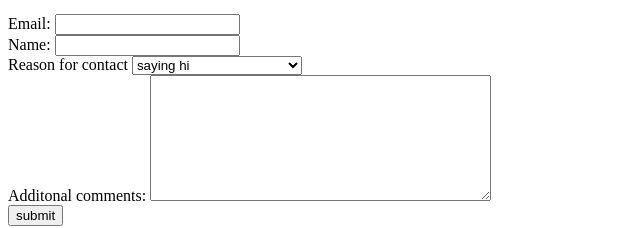
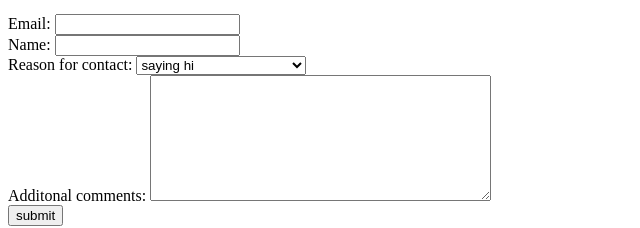
Before and after one commit to AlecTryan/mi349_final, a plain HTML site: page contact.html in a window 1280 px wide. Shown: the part 196-424 px from the top of the page, 0-640 px from the left. Drawn offline with Linux system fonts and the light colour scheme.

Commit message:
Update contact.html

```diff
--- a/contact.html
+++ b/contact.html
@@ -30,7 +30,7 @@
 			</label>
 		</form>
 		<form>
-			<label>Reason for contact</label>
+			<label>Reason for contact:</label>
 			<select>
 				<option value = "saying hi"> saying hi
 				</option>
@@ -42,6 +42,7 @@
 		</form>
 		<form>
 			<label>Additonal comments:</label>
+
 			<textarea id="story" name="story"
           			rows="8" cols="40">
 			</textarea>
```
